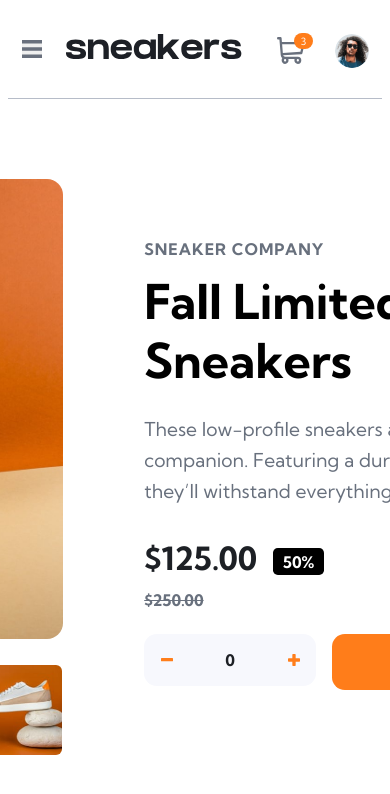
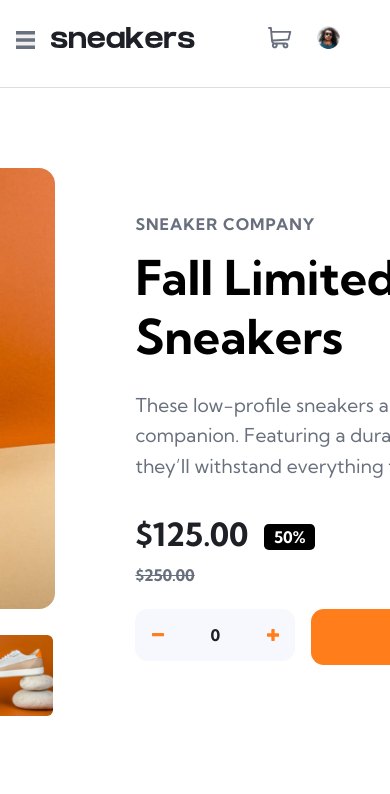
Before and after one commit to WVitor263/sneakers-ecommerce, a React (Vite) app: page / in a window 390 px wide. Shown: the top 794 px of the page. Built offline with nearby package versions, Linux system fonts and the light colour scheme.

Commit message:
Refactor: alterando corrossel de imagens, thumbnail, header responsivo

```diff
--- a/package.json
+++ b/package.json
@@ -11,6 +11,7 @@
     "react": "^19.1.0",
     "react-dom": "^19.1.0",
     "vite": "^7.1.5",
+    "vite-plugin-svgr": "^4.5.0",
     "web-vitals": "^2.1.4"
   },
   "scripts": {
--- a/src/components/Header/Header.css
+++ b/src/components/Header/Header.css
@@ -1,77 +1,92 @@
+/* Header - substitua todo o arquivo por este bloco */
+
+/* ====== Header geral ====== */
 .header {
-  /* display: flex;
-  align-items: center;
-  padding: 2rem 4rem; /*32px 32px*/
-  /* margin:0 2rem 0 2rem ;
-  position: relative;  */
   display: flex;
   gap: 2rem;
   align-items: center;
   justify-content: space-between;
-  padding: 2rem 0; /* distância vertical */
-  border-bottom: 1px solid hsl(220, 14%, 75%);
+  padding: 2rem 0;
+  border-bottom: 1px solid hsla(220, 14%, 75%, 0.5);
 }
 
-
+/* Logo */
 .logo img {
   display: block;
-  height: 1.5rem; /* Tamanho padrão - ajuste se necessário */
+  height: 1.5rem;
   object-fit: contain;
 }
 
+/* Nav */
 .nav {
-  margin-left: 2rem; /*16px*/
+  margin-left: 2rem;
 }
 .nav-list {
   display: flex;
   list-style: none;
-  gap: 1.5rem; /*24px*/
+  gap: 1.5rem;
   padding: 0;
   margin: 0;
 }
 .nav-list a {
   text-decoration: none;
   color: hsl(219, 9%, 45%);
-  font-size: 1rem; /*16px*/
+  font-size: 1rem;
   font-weight: 400;
+  padding-bottom: 3.1rem;                /* espaço fixo para evitar “pular” na hover */
+  border-bottom: 4px solid transparent;  /* transição de borda sem mover layout */
 }
 .nav-list a:hover {
   color: hsl(220, 13%, 13%);
-  border-bottom: 4px solid hsl(26, 100%, 55%);
-  padding-bottom: 3.2rem; /*4px*/
-  transition: color 0.2s ease, border-bottom 0.2s ease;
+  border-color: hsl(26, 100%, 55%);
+  transition: color 0.2s ease, border-color 0.2s ease;
 }
 
+/* ====== Ícones (cart + avatar) ====== */
 .icons {
   display: flex;
-  gap: 2.5rem; /*32px*/
-  margin: 0 0 0 auto; /*auto top and bottom*/
-  align-items: center;
+  gap: 2.5rem;
+  margin-left: auto;   /* empurra pra direita */
+  align-items: center; /* alinhamento vertical consistente */
 }
 
+/* Cart container - sem margin-top/gambiarras */
 .cart {
   position: relative;
+  display: flex;        /* garante que o ícone e badge fiquem centrados */
+  align-items: center;
+  justify-content: center;
   cursor: pointer;
-}
-.cart img {
-  width: 1.4rem; /*24px*/
-  height: 1.4rem; /*24px*/
+  background: transparent;
+  padding: 0;           /* sem alterar o fluxo do header */
 }
 
-.cart .cart__count {
+/* Ícone svg do cart */
+.cart-icon {
+  display: block;       /* evita comportamento inline-img que desloca baseline */
+  width: 1.6rem;
+  height: 1.6rem;
+}
+
+/* Badge do carrinho (contador) */
+.cart__count {
+  display: none;
   position: absolute;
-  top: -0.25rem; /*-4px*/
-  right: -0.5rem; /*-8px*/
+  top: -6px;
+  right: -8px;
   background-color: hsl(26, 100%, 55%);
   color: white;
-  font-size: 0.625rem; /*10px*/
-  padding: 0.1rem 0.4rem; /*4px 8px*/
-  border-radius: 1rem; /*16px*/
+  font-size: 0.625rem;
+  padding: 0.12rem 0.45rem;
+  border-radius: 1rem;
+  font-weight: 700;
+  line-height: 1;
 }
 
+/* Avatar (imagem do usuário) */
 .avatar img {
-  width: 3.5rem; /*48px*/
-  height: 3.5rem; /*48px*/
+  width: 3.5rem;
+  height: 3.5rem;
   border-radius: 50%;
   cursor: pointer;
   border: 2px solid transparent;
@@ -81,6 +96,7 @@
   border: 2px solid hsl(26, 100%, 55%);
 }
 
+/* Overlay (quando abre o menu mobile) */
 .overlay {
   display: none;
   position: fixed;
@@ -89,10 +105,10 @@
   height: 100vh;
   width: 100vw;
   background-color: rgba(0, 0, 0, 0.5);
-  z-index: 999; /* Certifique-se de que o overlay esteja acima de outros elementos */
+  z-index: 999;
 }
 
-/* Menu Hambuger */
+/* Menu hamburger e nav-close (desktop escondidos por padrão) */
 .menu-hamburger {
   display: none;
   cursor: pointer;
@@ -103,58 +119,55 @@
   display: none;
 }
 
-/*Responsividade */
+/* ====== Responsividade (mobile) ====== */
 @media (max-width: 768px) {
   .menu-hamburger {
     display: block;
-    margin-right: 1rem; /*16px*/
+    margin-right: 0.5rem;
   }
   .logo img {
-    height: 1.6rem; /* um pouco menor no mobile */
+    height: 1.3rem;
     margin-bottom: 0.3rem;
   }
-
   .menu-hamburger img {
     display: block;
     width: 1.2rem;
     height: auto;
   }
+
   .overlay {
     display: block;
   }
 
   .header {
-    display: flex;
     justify-content: space-between;
     align-items: center;
-    padding: 1.5rem 0.5rem;
+    padding: 1.5rem 3rem 2rem 1rem;
     position: relative;
-    margin: 0;
+    margin: 0 ;
   }
+
   .header-left {
     display: flex;
     align-items: center;
+    justify-content: center;
     gap: 0.5rem;
-    margin: 0 0.2rem 0.5rem 0.4rem;
+
   }
-  .header::before {
-    position: absolute;
-    left: -100%;
-    right: -100%;
-  }
+
   .nav-close {
     display: block;
-    margin: 1rem 0rem 4rem 0.5rem; /*16px*/
+    margin: 1rem 0rem 4rem 0.5rem;
     width: 2rem;
     height: 1.5rem;
     background: none;
     border: none;
     cursor: pointer;
   }
+
+  /* Menu off-canvas */
   .nav {
-    display: flex; /* Hide the nav on mobile */
     position: fixed;
-    margin-left: 0;
     top: 0;
     left: -120%;
     height: 100vh;
@@ -165,37 +178,47 @@
     box-shadow: 0 0px 10px rgba(0, 0, 0, 0.1);
     transition: left 0.3s ease-in-out;
   }
-  .nav-list a:hover {
-    border-bottom: 0;
-  }
   .nav.open {
-    left: 0; /*16px*/
+    left: -2rem;
     width: 16rem;
     height: 100vh;
     background-color: white;
   }
+
   .nav-list {
+    display: flex;
     flex-direction: column;
-    gap: 1.5rem; /*24px*/
-    margin-left: 1rem; /*16px*/
+    gap: 1.5rem;
+    margin-left: 1rem;
   }
   .nav-list a {
-    font-size: 1.2rem; /*20px*/
+    font-size: 1.2rem;
     font-weight: 700;
     color: hsl(220, 13%, 13%);
+    padding: 0;           /* remove padding adotado no desktop */
+    border-bottom: none;
   }
+
+  /* Ícones mobile */
   .icons {
-    display: flex;
+    gap: 1.3rem;
+    margin-left: auto;
     align-items: center;
-    gap: 1.8rem; /*16px*/
-    margin-right: 3rem;
   }
-  .cart img {
+  .cart-icon {
+    width: 1.6rem;
+    height: 1.6rem;
+
+  }
+  .avatar img {
     width: 1.7rem;
     height: 1.7rem;
   }
-  .avatar img {
-    width: 2.1rem;
-    height: 2.1rem;
+
+  .cart__count {
+    top: -5px;
+    right: -6px;
+    font-size: 0.55rem;
+    padding: 0.08rem 0.35rem;
   }
 }
--- a/src/components/Header/Header.jsx
+++ b/src/components/Header/Header.jsx
@@ -1,8 +1,8 @@
+import './Header.css';
+import React from 'react';
 
-import React from 'react';
-import './Header.css';
 import avatar from '../../assets/images/image-avatar.png';
-import cart from '../../assets/images/icon-cart.svg';
+import IconCart from '../../assets/images/icon-cart.svg?react';
 import menuHamburger from '../../assets/images/icon-menu.svg';
 import closeMenu from '../../assets/images/icon-close.svg';
 import logo from '../../assets/images/logo.svg';
@@ -59,7 +59,7 @@ export default function Header() {
 
       <div className="icons">
         <div className="cart">
-          <img src={cart} alt="cart" />
+          <IconCart className="cart-icon"/>
           <span className="cart__count">3</span>
         </div>
         <div className="avatar">
--- a/src/components/Hero/Hero.css
+++ b/src/components/Hero/Hero.css
@@ -18,7 +18,7 @@
 }
 .main-image{
   width: 100%;
-  max-width: 460px;
+  max-width: 450px;
   height: auto;
   border-radius: 1rem;
   margin-bottom: 1.5rem;
@@ -26,14 +26,14 @@
 
 .thumbnails{
   display: flex;
-  gap: 1.8rem;
+  gap: 2.1rem;
   justify-content: center;
   flex-wrap: nowrap;
 }
 
 .thumbnail{
-  width: 90px;
-  height: 90px;
+  width: 85px;
+  height: 85px;
   object-fit: cover;
   border-radius: 0.5rem;
   border: 2px solid transparent;
@@ -49,6 +49,12 @@
 .thumbnail:hover{
   opacity: 0.6;
 }
+
+
+
+
+
+
 
 .hero-text {
   flex: 1;
@@ -160,16 +166,19 @@
   height: 3.5rem;
   font-size: 1rem;
   font-weight: bold;
-  gap: 0.5rem;
+  gap: 1rem;
   border-radius: 0.8rem;
   cursor: pointer;
 
 
 }
-.add-to-cart img{
-  width: 1.5rem;
-  height: 1.5rem;
+.add-to-cart svg {
+  width: 19px;
   object-fit: contain;
 
-  fill: black;
+
 }
+.add-to-cart svg path{
+  fill: hsl(220, 13%, 13%);
+
+}
--- a/src/components/Hero/Hero.jsx
+++ b/src/components/Hero/Hero.jsx
@@ -16,7 +16,7 @@ import iconsNext from '../../assets/images/icon-next.svg';
 import iconsPlus from '../../assets/images/icon-plus.svg';
 import iconsMinus from '../../assets/images/icon-minus.svg';
 
-import iconsCart from '../../assets/images/icon-cart.svg';
+import CartIcon from '../../assets/images/icon-cart.svg?react';
 
 
 
@@ -135,14 +135,11 @@ export default function Hero() {
             <span className="quantity">{qty}</span>
             <button className="menus-and-plus" onClick={incrementQty}><img src={iconsPlus} alt="icon Plus" /></button>
           </div>
-          <button className="add-to-cart"> <img src={iconsCart} alt="" />Add to cart</button>
+          <button className="add-to-cart">
+            <CartIcon className="cart-icon" />
+            Add to cart</button>
         </div>
       </div>
-
-
-
-
-
     </section>
   )
 
--- a/src/global.css
+++ b/src/global.css
@@ -12,8 +12,19 @@ body {
 
 @media (max-width: 768px){
   .container {
-    padding: 0rem; /* margem lateral reduzida no mobile */
+    padding: 0; /* margem lateral reduzida no mobile */
     max-width: 100%;
     width: 100%;
+    margin: 0;
+
   }
+  html, body {
+  width: 100%;
+  height: 100%;
+  margin: 0;
+  padding: 0;
 }
+* {
+  box-sizing: border-box;
+}
+}
--- a/vite.config.js
+++ b/vite.config.js
@@ -1,7 +1,8 @@
 import { defineConfig } from 'vite'
 import react from '@vitejs/plugin-react'
+import svgr from 'vite-plugin-svgr'
 
 // https://vitejs.dev/config/
 export default defineConfig({
-  plugins: [react()],
+  plugins: [svgr(),react()],
 })
```
Also changed, not shown: src/assets/images/icon-cart.svg, 1 other file (tests, documents, lock files or other folders).
